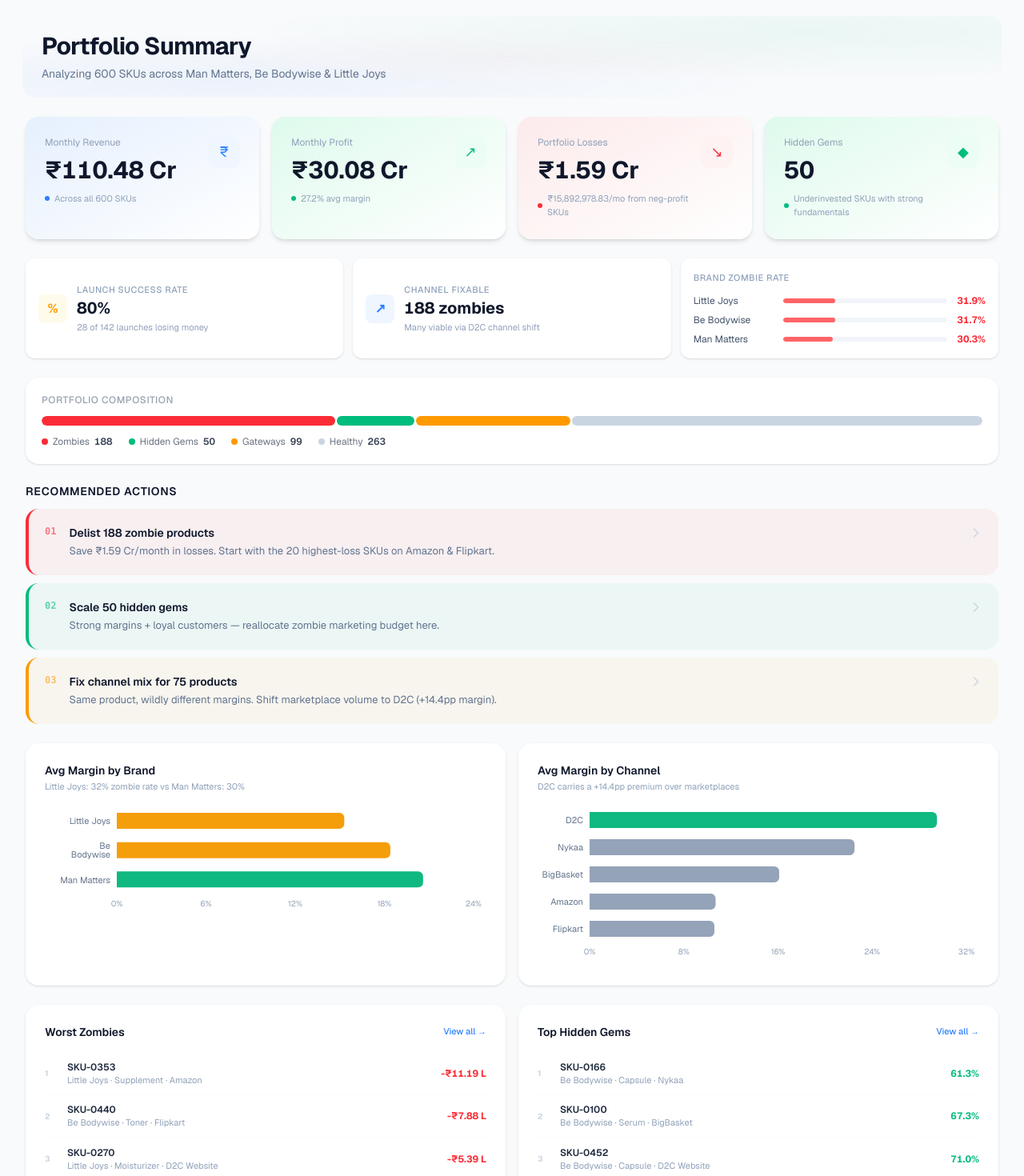
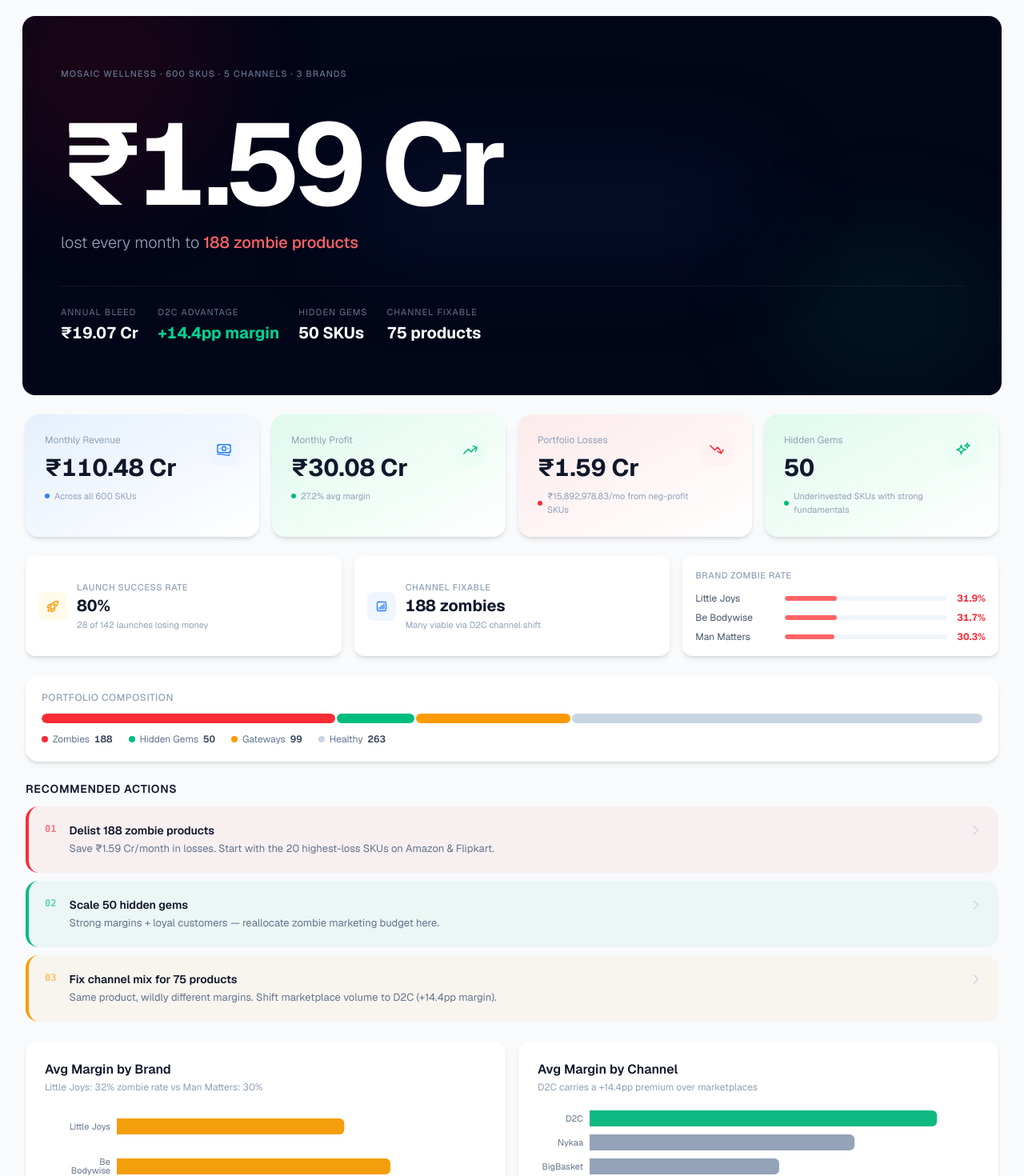
Before and after one commit to SakshamKotecha05/MarginMap, a Next.js app: page / in a window 1280 px wide. Shown: the part 60-1530 px from the top of the page at 80% size. Built offline with nearby package versions, Linux system fonts and the light colour scheme.

Commit message:
Added staggered fade-up animations with delay utilities

```diff
--- a/app/page.tsx
+++ b/app/page.tsx
@@ -1,4 +1,5 @@
 "use client";
+import { useEffect } from "react";
 import { BarChart, Bar, XAxis, YAxis, Tooltip, ResponsiveContainer, Cell } from "recharts";
 import KPICard from "@/components/ui/KPICard";
 import { portfolioSummary, byChannel, launchSuccessRate, brandZombieRate } from "@/lib/calculations";
@@ -44,6 +45,13 @@
   },
 ];
 
+const heroStats = [
+  { label: "Annual bleed",    value: "₹19.07 Cr",              color: "text-white" },
+  { label: "D2C advantage",  value: "+14.4pp margin",          color: "text-emerald-400" },
+  { label: "Hidden gems",    value: `${portfolioSummary.gemCount} SKUs`, color: "text-white" },
+  { label: "Channel fixable", value: "75 products",            color: "text-white" },
+];
+
 function ChartTooltip({ active, payload, label }: { active?: boolean; payload?: Array<{ value: number }>; label?: string }) {
   if (!active || !payload?.length) return null;
   return (
@@ -55,29 +63,89 @@
 }
 
 export default function SummaryPage() {
+  useEffect(() => {
+    const els = document.querySelectorAll<HTMLElement>(".scroll-reveal");
+    const observer = new IntersectionObserver(
+      (entries) => {
+        entries.forEach((entry) => {
+          if (entry.isIntersecting) {
+            entry.target.classList.add("in-view");
+            observer.unobserve(entry.target);
+          }
+        });
+      },
+      { threshold: 0.08, rootMargin: "0px 0px -32px 0px" }
+    );
+    els.forEach((el) => observer.observe(el));
+    return () => observer.disconnect();
+  }, []);
+
   return (
     <div className="px-4 py-6 lg:px-8 space-y-6 max-w-[1400px] mx-auto">
-      {/* Header with gradient mesh */}
-      <div className="gradient-mesh rounded-2xl px-6 py-5 -mx-1">
-        <h1 className="text-2xl lg:text-3xl font-bold text-slate-900 tracking-tight">Portfolio Summary</h1>
-        <p className="text-sm text-slate-500 mt-1.5">
-          Analyzing 600 SKUs across Man Matters, Be Bodywise & Little Joys
-        </p>
+
+      {/* ── Hero — signature moment ── */}
+      <div className="relative bg-slate-950 rounded-2xl overflow-hidden -mx-1 animate-fade-up delay-0">
+        {/* Ambient glow field */}
+        <div className="absolute -top-24 -left-16 w-80 h-80 bg-red-600/10 rounded-full blur-3xl pointer-events-none" />
+        <div className="absolute bottom-0 right-0 w-72 h-52 bg-emerald-500/8 rounded-full blur-3xl pointer-events-none" />
+        <div className="absolute top-1/2 left-1/3 -translate-y-1/2 w-[500px] h-24 bg-blue-900/20 blur-3xl pointer-events-none" />
+
+        <div className="relative z-10 px-8 lg:px-12 py-12 lg:py-16">
+          {/* Eyebrow */}
+          <p className="text-[11px] font-medium text-slate-500 uppercase tracking-widest mb-8">
+            Mosaic Wellness · 600 SKUs · 5 Channels · 3 Brands
+          </p>
+
+          {/* Number — slides up from clipped container */}
+          <div className="overflow-hidden">
+            <h1
+              className="hero-word text-7xl sm:text-8xl lg:text-[9rem] font-bold text-white tracking-tighter leading-none tabular"
+              style={{ animationDelay: "80ms" }}
+            >
+              ₹1.59 Cr
+            </h1>
+          </div>
+
+          {/* Subtitle — follows 270ms after number */}
+          <div className="overflow-hidden mt-3 mb-10">
+            <p
+              className="hero-word text-slate-400 text-lg lg:text-xl font-light"
+              style={{ animationDelay: "270ms" }}
+            >
+              lost every month to{" "}
+              <span className="text-red-400 font-medium">188 zombie products</span>
+            </p>
+          </div>
+
+          {/* Stats — staggered fade-up after subtitle */}
+          <div className="flex flex-wrap gap-6 pt-6 border-t border-white/[0.06]">
+            {heroStats.map(({ label, value, color }, i) => (
+              <div
+                key={label}
+                className="animate-fade-up"
+                style={{ animationDelay: `${480 + i * 80}ms` }}
+              >
+                <p className="text-[11px] text-slate-500 uppercase tracking-widest">{label}</p>
+                <p className={`text-xl font-bold tabular mt-1 ${color}`}>{value}</p>
+              </div>
+            ))}
+          </div>
+        </div>
       </div>
 
-      {/* KPI Cards */}
+      {/* ── KPI Cards — staggered entrance ── */}
       <section className="grid grid-cols-2 lg:grid-cols-4 gap-4">
-        <KPICard title="Monthly Revenue" value={formatCurrency(portfolioSummary.totalMonthlyRevenue)} subtitle="Across all 600 SKUs" color="blue" icon="₹" />
-        <KPICard title="Monthly Profit" value={formatCurrency(portfolioSummary.totalMonthlyProfit)} subtitle={`${formatPercent(portfolioSummary.totalMonthlyProfit / portfolioSummary.totalMonthlyRevenue * 100)} avg margin`} color="green" icon="↗" />
-        <KPICard title="Portfolio Losses" value={formatCurrency(portfolioSummary.totalMonthlyNegativeProfitLoss)} subtitle="₹15,892,978.83/mo from neg-profit SKUs" color="red" icon="↘" />
-        <KPICard title="Hidden Gems" value={`${portfolioSummary.gemCount}`} subtitle="Underinvested SKUs with strong fundamentals" color="green" icon="◆" />
+        <div className="animate-fade-up delay-80 h-full"><KPICard title="Monthly Revenue" value={formatCurrency(portfolioSummary.totalMonthlyRevenue)} subtitle="Across all 600 SKUs" color="blue" icon={<svg fill="none" viewBox="0 0 24 24" strokeWidth={1.75} stroke="currentColor" className="w-5 h-5"><path strokeLinecap="round" strokeLinejoin="round" d="M2.25 18.75a60.07 60.07 0 0 1 15.797 2.101c.727.198 1.453-.342 1.453-1.096V18.75M3.75 4.5v.75A.75.75 0 0 1 3 6h-.75m0 0v-.375c0-.621.504-1.125 1.125-1.125H20.25M2.25 6v9m18-10.5v.75c0 .414.336.75.75.75h.75m-1.5-1.5h.375c.621 0 1.125.504 1.125 1.125v9.75c0 .621-.504 1.125-1.125 1.125h-.375m1.5-1.5H21a.75.75 0 0 0-.75.75v.75m0 0H3.75m0 0h-.375a1.125 1.125 0 0 1-1.125-1.125V15m1.5 1.5v-.75A.75.75 0 0 0 3 15h-.75M15 10.5a3 3 0 1 1-6 0 3 3 0 0 1 6 0Zm3 0h.008v.008H18V10.5Zm-12 0h.008v.008H6V10.5Z" /></svg>} /></div>
+        <div className="animate-fade-up delay-160 h-full"><KPICard title="Monthly Profit" value={formatCurrency(portfolioSummary.totalMonthlyProfit)} subtitle={`${formatPercent(portfolioSummary.totalMonthlyProfit / portfolioSummary.totalMonthlyRevenue * 100)} avg margin`} color="green" icon={<svg fill="none" viewBox="0 0 24 24" strokeWidth={1.75} stroke="currentColor" className="w-5 h-5"><path strokeLinecap="round" strokeLinejoin="round" d="M2.25 18 9 11.25l4.306 4.306a11.95 11.95 0 0 1 5.814-5.518l2.74-1.22m0 0-5.94-2.281m5.94 2.28-2.28 5.941" /></svg>} /></div>
+        <div className="animate-fade-up delay-240 h-full"><KPICard title="Portfolio Losses" value={formatCurrency(portfolioSummary.totalMonthlyNegativeProfitLoss)} subtitle="₹15,892,978.83/mo from neg-profit SKUs" color="red" icon={<svg fill="none" viewBox="0 0 24 24" strokeWidth={1.75} stroke="currentColor" className="w-5 h-5"><path strokeLinecap="round" strokeLinejoin="round" d="M2.25 6 9 12.75l4.286-4.286a11.948 11.948 0 0 1 4.306 6.43l.776 2.898m0 0 3.182-5.511m-3.182 5.51-5.511-3.181" /></svg>} /></div>
+        <div className="animate-fade-up delay-320 h-full"><KPICard title="Hidden Gems" value={`${portfolioSummary.gemCount}`} subtitle="Underinvested SKUs with strong fundamentals" color="green" icon={<svg fill="none" viewBox="0 0 24 24" strokeWidth={1.75} stroke="currentColor" className="w-5 h-5"><path strokeLinecap="round" strokeLinejoin="round" d="M9.813 15.904 9 18.75l-.813-2.846a4.5 4.5 0 0 0-3.09-3.09L2.25 12l2.846-.813a4.5 4.5 0 0 0 3.09-3.09L9 5.25l.813 2.846a4.5 4.5 0 0 0 3.09 3.09L15.75 12l-2.846.813a4.5 4.5 0 0 0-3.09 3.09ZM18.259 8.715 18 9.75l-.259-1.035a3.375 3.375 0 0 0-2.455-2.456L14.25 6l1.036-.259a3.375 3.375 0 0 0 2.455-2.456L18 2.25l.259 1.035a3.375 3.375 0 0 0 2.456 2.456L21.75 6l-1.035.259a3.375 3.375 0 0 0-2.456 2.456Z" /></svg>} /></div>
       </section>
 
-      {/* Intelligence Highlights */}
-      <section className="grid grid-cols-1 sm:grid-cols-3 gap-3">
-        <div className="bg-white rounded-xl shadow-sm p-4 flex items-center gap-3">
+      {/* ── Intelligence Highlights ── */}
+      <section className="scroll-reveal grid grid-cols-1 sm:grid-cols-3 gap-4">
+        <div className="bg-white rounded-xl shadow-md p-4 flex items-center gap-3">
           <div className="w-9 h-9 rounded-lg bg-amber-50 flex items-center justify-center flex-shrink-0">
-            <span className="text-amber-500 text-base font-bold">%</span>
+            <svg className="w-4 h-4 text-amber-500" fill="none" viewBox="0 0 24 24" strokeWidth={2} stroke="currentColor"><path strokeLinecap="round" strokeLinejoin="round" d="M15.59 14.37a6 6 0 0 1-5.84 7.38v-4.8m5.84-2.58a14.98 14.98 0 0 0 6.16-12.12A14.98 14.98 0 0 0 9.631 8.41m5.96 5.96a14.926 14.926 0 0 1-5.841 2.58m-.119-8.54a6 6 0 0 0-7.381 5.84h4.8m2.581-5.84a14.927 14.927 0 0 0-2.58 5.84m2.699 2.7c-.103.021-.207.041-.311.06a15.09 15.09 0 0 1-2.448-2.448 14.9 14.9 0 0 1 .06-.312m-2.24 2.39a4.493 4.493 0 0 0-1.757 4.306 4.493 4.493 0 0 0 4.306-1.758M16.5 9a1.5 1.5 0 1 1-3 0 1.5 1.5 0 0 1 3 0Z" /></svg>
           </div>
           <div className="min-w-0">
             <p className="text-[11px] text-slate-400 uppercase tracking-wider font-medium">Launch Success Rate</p>
@@ -85,9 +153,9 @@
             <p className="text-[11px] text-slate-400 mt-0.5">{launchSuccessRate.failing} of {launchSuccessRate.total} launches losing money</p>
           </div>
         </div>
-        <div className="bg-white rounded-xl shadow-sm p-4 flex items-center gap-3">
+        <div className="bg-white rounded-xl shadow-md p-4 flex items-center gap-3">
           <div className="w-9 h-9 rounded-lg bg-blue-50 flex items-center justify-center flex-shrink-0">
-            <span className="text-blue-500 text-base font-bold">↗</span>
+            <svg className="w-4 h-4 text-blue-500" fill="none" viewBox="0 0 24 24" strokeWidth={2} stroke="currentColor"><path strokeLinecap="round" strokeLinejoin="round" d="M7.5 14.25v2.25m3-4.5v4.5m3-6.75v6.75m3-9v9M6 20.25h12A2.25 2.25 0 0 0 20.25 18V6A2.25 2.25 0 0 0 18 3.75H6A2.25 2.25 0 0 0 3.75 6v12A2.25 2.25 0 0 0 6 20.25Z" /></svg>
           </div>
           <div className="min-w-0">
             <p className="text-[11px] text-slate-400 uppercase tracking-wider font-medium">Channel Fixable</p>
@@ -95,7 +163,7 @@
             <p className="text-[11px] text-slate-400 mt-0.5">Many viable via D2C channel shift</p>
           </div>
         </div>
-        <div className="bg-white rounded-xl shadow-sm p-4">
+        <div className="bg-white rounded-xl shadow-md p-4">
           <p className="text-[11px] text-slate-400 uppercase tracking-wider font-medium mb-3">Brand Zombie Rate</p>
           {brandZombieRate.map((b) => (
             <div key={b.brand} className="flex items-center justify-between mb-2 last:mb-0">
@@ -113,9 +181,9 @@
         </div>
       </section>
 
-      {/* Classification breakdown — horizontal bar */}
-      <section className="bg-white rounded-2xl shadow-sm p-5">
-        <p className="text-xs font-medium text-gray-400 uppercase tracking-wider mb-3">Portfolio Composition</p>
+      {/* ── Portfolio Composition ── */}
+      <section className="scroll-reveal bg-white rounded-2xl shadow-md p-5">
+        <p className="text-xs font-medium text-slate-400 uppercase tracking-wider mb-3">Portfolio Composition</p>
         <div className="flex h-3 rounded-full overflow-hidden gap-0.5">
           {[
             { pct: portfolioSummary.zombieCount / 600 * 100,  color: "bg-red-500",     label: "Zombie" },
@@ -135,19 +203,19 @@
           ].map(({ label, count, dot }) => (
             <div key={label} className="flex items-center gap-1.5">
               <div className={`w-2 h-2 rounded-full ${dot}`} />
-              <span className="text-xs text-gray-500">{label}</span>
-              <span className="text-xs font-semibold text-gray-700 tabular">{count}</span>
+              <span className="text-xs text-slate-500">{label}</span>
+              <span className="text-xs font-semibold text-slate-700 tabular">{count}</span>
             </div>
           ))}
         </div>
       </section>
 
-      {/* Top Actions */}
-      <section>
+      {/* ── Recommended Actions ── */}
+      <section className="scroll-reveal">
         <h2 className="text-sm font-semibold text-slate-900 mb-3 uppercase tracking-wider">Recommended Actions</h2>
-        <div className="space-y-2.5">
+        <div className="space-y-2.5 scroll-stagger">
           {actions.map((a) => (
-            <a key={a.num} href={a.link} className={`block ${a.bg} rounded-2xl p-5 border-l-4 ${a.color} card-hover`}>
+            <a key={a.num} href={a.link} className={`scroll-reveal block ${a.bg} rounded-2xl p-5 border-l-4 ${a.color} card-hover`}>
               <div className="flex items-start gap-4">
                 <span className={`text-xs font-bold font-mono ${a.accent} opacity-60`}>{a.num}</span>
                 <div>
@@ -161,14 +229,14 @@
         </div>
       </section>
 
-      {/* Charts */}
-      <section className="grid grid-cols-1 lg:grid-cols-2 gap-4">
-        <div className="bg-white rounded-2xl shadow-sm p-6">
+      {/* ── Charts ── */}
+      <section className="scroll-reveal grid grid-cols-1 lg:grid-cols-2 gap-4">
+        <div className="bg-white rounded-2xl shadow-md p-6">
           <div className="mb-4">
-            <h3 className="text-sm font-semibold text-slate-900">Avg Margin by Brand</h3>
-            <p className="text-[11px] text-slate-400 mt-0.5">Little Joys: {brandZombieRate.find(b => b.brand === "Little Joys")?.zombieRate.toFixed(0)}% zombie rate vs Man Matters: {brandZombieRate.find(b => b.brand === "Man Matters")?.zombieRate.toFixed(0)}%</p>
+            <h3 className="text-base font-semibold text-slate-900">Avg Margin by Brand</h3>
+            <p className="text-xs text-slate-400 mt-0.5">Little Joys: {brandZombieRate.find(b => b.brand === "Little Joys")?.zombieRate.toFixed(0)}% zombie rate vs Man Matters: {brandZombieRate.find(b => b.brand === "Man Matters")?.zombieRate.toFixed(0)}%</p>
           </div>
-          <ResponsiveContainer width="100%" height={140}>
+          <ResponsiveContainer width="100%" height={180}>
             <BarChart data={brandData} layout="vertical" margin={{ left: 0, right: 16 }}>
               <XAxis type="number" tick={{ fontSize: 10, fill: "#94A3B8" }} tickFormatter={(v) => `${v}%`} axisLine={false} tickLine={false} />
               <YAxis type="category" dataKey="name" tick={{ fontSize: 11, fill: "#64748B" }} width={90} axisLine={false} tickLine={false} />
@@ -182,12 +250,12 @@
           </ResponsiveContainer>
         </div>
 
-        <div className="bg-white rounded-2xl shadow-sm p-6">
+        <div className="bg-white rounded-2xl shadow-md p-6">
           <div className="mb-4">
-            <h3 className="text-sm font-semibold text-slate-900">Avg Margin by Channel</h3>
-            <p className="text-[11px] text-slate-400 mt-0.5">D2C carries a +14.4pp premium over marketplaces</p>
+            <h3 className="text-base font-semibold text-slate-900">Avg Margin by Channel</h3>
+            <p className="text-xs text-slate-400 mt-0.5">D2C carries a +14.4pp premium over marketplaces</p>
           </div>
-          <ResponsiveContainer width="100%" height={200}>
+          <ResponsiveContainer width="100%" height={180}>
             <BarChart data={channelData} layout="vertical" margin={{ left: 0, right: 16 }}>
               <XAxis type="number" tick={{ fontSize: 10, fill: "#94A3B8" }} tickFormatter={(v) => `${v}%`} axisLine={false} tickLine={false} />
               <YAxis type="category" dataKey="name" tick={{ fontSize: 11, fill: "#64748B" }} width={65} axisLine={false} tickLine={false} />
@@ -202,15 +270,15 @@
         </div>
       </section>
 
-      {/* Top 5 previews */}
-      <section className="grid grid-cols-1 lg:grid-cols-2 gap-4">
-        <div className="bg-white rounded-2xl shadow-sm p-6">
+      {/* ── Top 5 previews ── */}
+      <section className="scroll-reveal grid grid-cols-1 lg:grid-cols-2 gap-4">
+        <div className="bg-white rounded-2xl shadow-md p-6">
           <div className="flex items-center justify-between mb-4">
-            <h3 className="text-sm font-semibold text-slate-900">Worst Zombies</h3>
-            <a href="/zombies" className="text-[11px] text-blue-500 hover:text-blue-600 font-medium">View all →</a>
+            <h3 className="text-base font-semibold text-slate-900">Worst Zombies</h3>
+            <a href="/zombies" className="text-xs text-blue-500 hover:text-blue-600 font-medium">View all →</a>
           </div>
           {topZombies.map((s, i) => (
-            <div key={s.sku_id} className="flex items-center gap-3 py-2.5 border-b border-gray-50 last:border-0">
+            <div key={s.sku_id} className="flex items-center gap-3 py-2.5 border-b border-slate-50 last:border-0">
               <span className="text-[10px] font-bold text-slate-300 w-4">{i + 1}</span>
               <div className="flex-1 min-w-0">
                 <p className="text-xs font-semibold text-slate-800">{s.sku_id}</p>
@@ -223,13 +291,13 @@
           ))}
         </div>
 
-        <div className="bg-white rounded-2xl shadow-sm p-6">
+        <div className="bg-white rounded-2xl shadow-md p-6">
           <div className="flex items-center justify-between mb-4">
-            <h3 className="text-sm font-semibold text-slate-900">Top Hidden Gems</h3>
-            <a href="/gems" className="text-[11px] text-blue-500 hover:text-blue-600 font-medium">View all →</a>
+            <h3 className="text-base font-semibold text-slate-900">Top Hidden Gems</h3>
+            <a href="/gems" className="text-xs text-blue-500 hover:text-blue-600 font-medium">View all →</a>
           </div>
           {topGems.map((s, i) => (
-            <div key={s.sku_id} className="flex items-center gap-3 py-2.5 border-b border-gray-50 last:border-0">
+            <div key={s.sku_id} className="flex items-center gap-3 py-2.5 border-b border-slate-50 last:border-0">
               <span className="text-[10px] font-bold text-slate-300 w-4">{i + 1}</span>
               <div className="flex-1 min-w-0">
                 <p className="text-xs font-semibold text-slate-800">{s.sku_id}</p>
```
